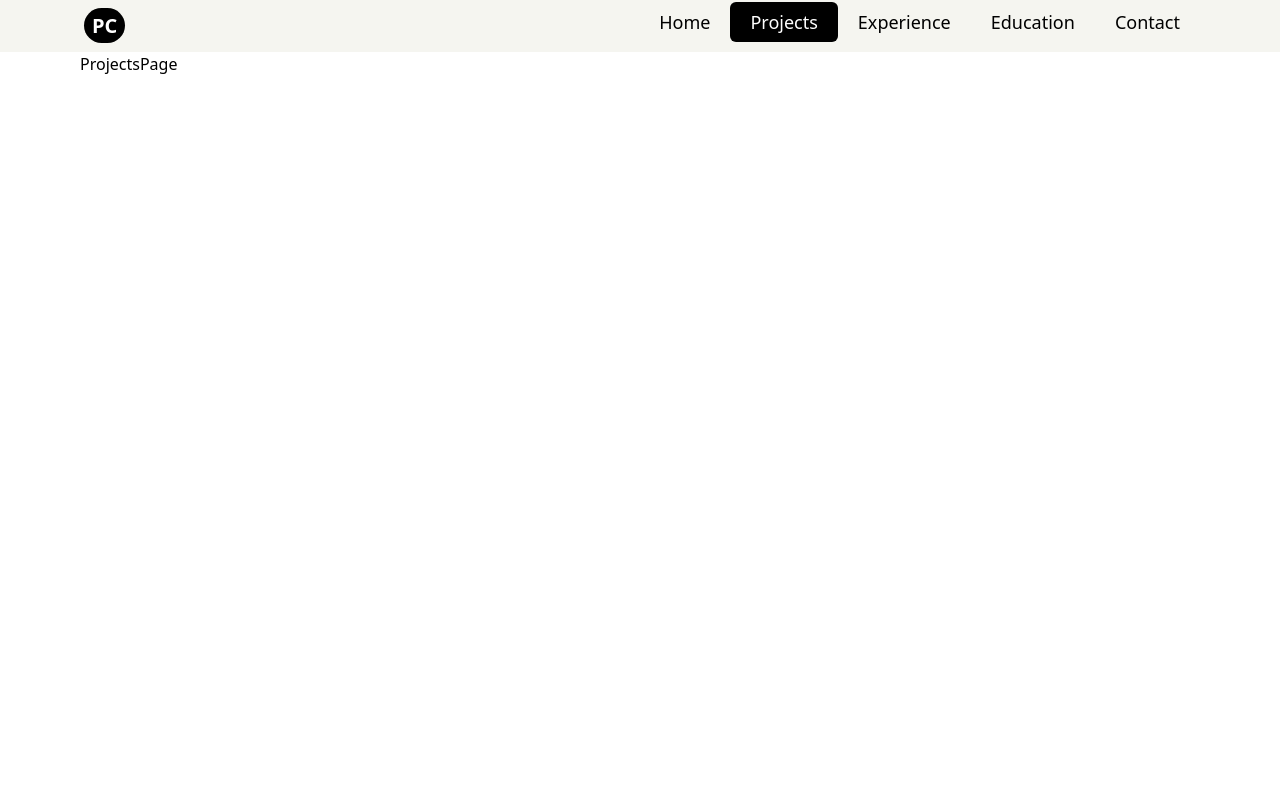
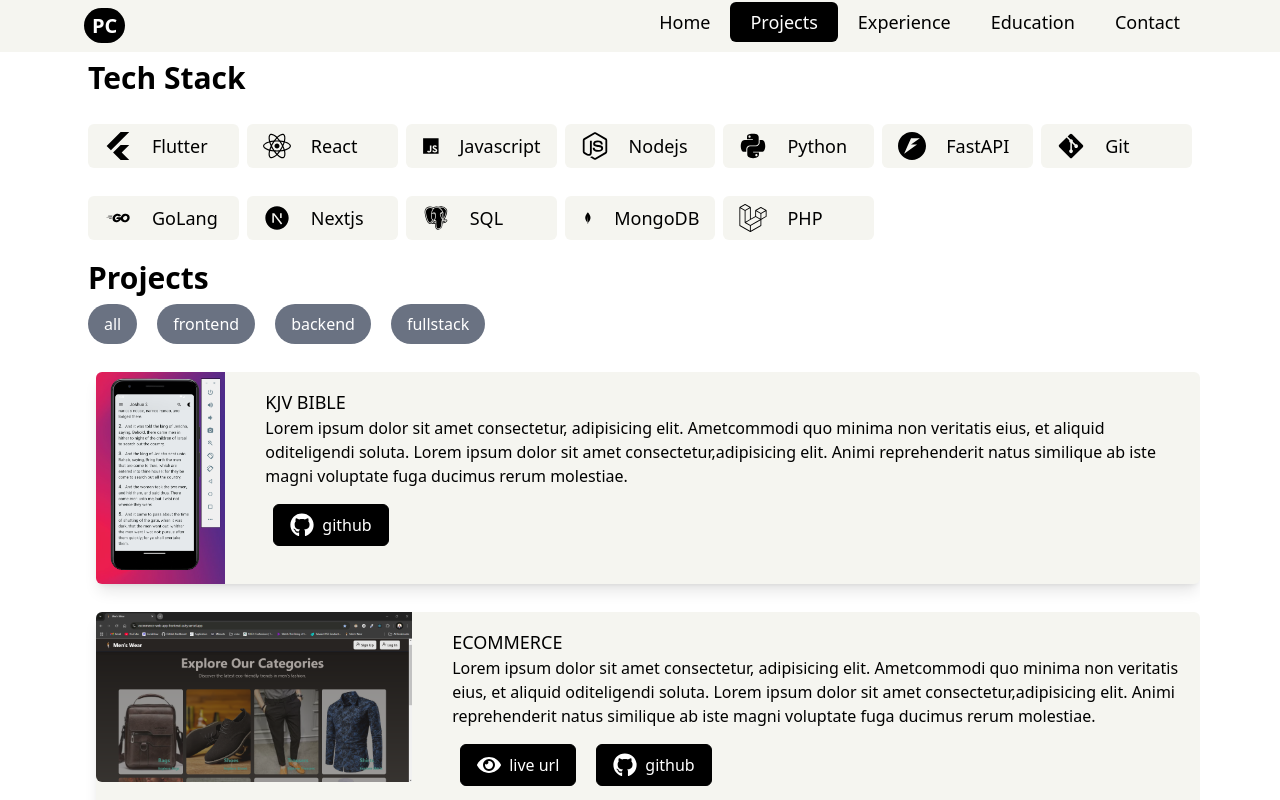
Before and after one commit to Chinokoo/portifolio-frontend, a React (Vite) app: page /projects in a window 1280 px wide. Shown: the top 800 px of the page. Built offline with nearby package versions, Linux system fonts and the light colour scheme.

Commit message:
Finish Projects Page

```diff
--- a/src/components/home/ExperienceSection.jsx
+++ b/src/components/home/ExperienceSection.jsx
@@ -1,3 +1,6 @@
+import { FaArrowRightLong } from "react-icons/fa6";
+import { Link } from "react-router-dom";
+
 const experiences = [
   {
     role: "DCHSA",
@@ -32,10 +35,12 @@
 
 const ExperienceSection = () => {
   return (
-    <div className="w-full flex flex-col md:flex-row md:justify-center gap-10 mb-10">
+    <div>
+      <div className="w-full flex flex-col md:flex-row md:justify-center gap-10 mb-5">
         <h1 className="text-3xl font-bold text-center md:text-left  mt-2 hover:text-4xl">
           Experience
         </h1>
+        <div>
           <div className="grid grid-rows-3 gap-5">
             {experiences.map((experience) => (
               <div
@@ -48,7 +53,9 @@
                     <span className="font-bold italic  text-gray-500">
                       {experience.yearStarted} - {experience.yearEnded}
                     </span>
-                <p className="text-md text-gray-500">{experience.location}</p>
+                    <p className="text-md text-gray-500">
+                      {experience.location}
+                    </p>
                   </div>
                 </div>
                 <p>{experience.company}</p>
@@ -59,6 +66,17 @@
             ))}
           </div>
         </div>
+      </div>
+      <div className="w-full flex justify-end mb-10 px-2">
+        <Link
+          className="text-sm text-gray-400 flex flex-row gap-2 hover:text-gray-200"
+          to={"/experience"}
+        >
+          <p className="text-sm">my experiences</p>
+          <FaArrowRightLong size={20} />
+        </Link>
+      </div>
+    </div>
   );
 };
 
--- a/src/components/home/Projects.jsx
+++ b/src/components/home/Projects.jsx
@@ -1,5 +1,7 @@
 import { FaEye, FaGithub } from "react-icons/fa";
 import Header from "./Header";
+import { FaArrowRightLong } from "react-icons/fa6";
+import { Link } from "react-router-dom";
 
 const projects = [
   {
@@ -40,10 +42,10 @@
       {/* project section */}
       <div>
         <Header headingText={"Projects"} />
-        <div className="w-full grid grid-cols-1 md:grid-cols-2 lg:grid-cols-3 gap-3">
+        <div className="w-full grid grid-cols-1 md:grid-cols-2 lg:grid-cols-3 gap-5">
           {projects.map((project) => (
             <div
-              className="card mb-5 shadow-md bg-[#F5F5F0] w-full  px-5 py-2 m-2 rounded-md"
+              className="card mb-5 shadow-md bg-[#F5F5F0] w-full  px-5 py-2 mt-2 rounded-md"
               key={project.name}
             >
               <div className="w-full max-h-[800px]">
@@ -87,6 +89,15 @@
             </div>
           ))}
         </div>
+        <div className="w-full flex justify-end mb-10 px-2">
+          <Link
+            className="text-sm text-gray-400 flex flex-row gap-2 hover:text-gray-200"
+            to={"/projects"}
+          >
+            <p className="text-sm">All Projects</p>
+            <FaArrowRightLong size={20} />
+          </Link>
+        </div>
       </div>
     </div>
   );
--- a/src/pages/HomePage.jsx
+++ b/src/pages/HomePage.jsx
@@ -8,7 +8,7 @@
   return (
     <>
       {/* hero section container -start */}
-      <div className="w-full h-[80%] flex flex-col md:flex-row md:justify-center gap-20 mb-10 ">
+      <div className="w-full h-[80%] flex flex-col md:flex-row md:justify-center gap-20 mb-10 overflow-hidden ">
         <div className="text-center md:text-left  flex flex-col  justify-center">
           {/* hero text */}
           <h1 className="text-5xl font-bold mb-5 mt-2 hover:text-6xl cursor-pointer">
--- a/src/pages/ProjectsPage.jsx
+++ b/src/pages/ProjectsPage.jsx
@@ -1,7 +1,204 @@
-import React from "react";
+import { FaPython, FaGitAlt, FaEye, FaGithub, FaLaravel } from "react-icons/fa";
+import { FaFlutter, FaReact, FaNodeJs } from "react-icons/fa6";
+import { IoLogoJavascript } from "react-icons/io5";
+import { SiFastapi } from "react-icons/si";
+import { BiLogoGoLang, BiLogoPostgresql, BiLogoMongodb } from "react-icons/bi";
+import { RiNextjsFill } from "react-icons/ri";
+
+const projects = [
+  {
+    name: "KJV BIBLE",
+    image: "/images/kjv.png",
+    type: "frontend",
+    date: "October 2023",
+    githubUrl: "https://github.com/Chinokoo",
+    liveUrl: "",
+    description:
+      "Lorem ipsum dolor sit amet consectetur, adipisicing elit. Ametcommodi quo minima non veritatis eius, et aliquid oditeligendi soluta. Lorem ipsum dolor sit amet consectetur,adipisicing elit. Animi reprehenderit natus similique ab iste magni voluptate fuga ducimus rerum molestiae.",
+  },
+  {
+    name: "ECOMMERCE",
+    image: "/images/mens_wear_screenshot.png",
+    type: "frontend",
+    date: "October 2023",
+    githubUrl: "https://github.com/Chinokoo",
+    liveUrl: "https://ecommerce-web-app-frontend-ashy.vercel.app/",
+    description:
+      "Lorem ipsum dolor sit amet consectetur, adipisicing elit. Ametcommodi quo minima non veritatis eius, et aliquid oditeligendi soluta. Lorem ipsum dolor sit amet consectetur,adipisicing elit. Animi reprehenderit natus similique ab iste magni voluptate fuga ducimus rerum molestiae.",
+  },
+  {
+    name: "PETER GAMES",
+    image: "/images/peter-games.png",
+    type: "frontend",
+    date: "October 2023",
+    githubUrl: "https://github.com/Chinokoo",
+    liveUrl: "https://ecommerce-web-app-frontend-ashy.vercel.app/",
+    description:
+      "Lorem ipsum dolor sit amet consectetur, adipisicing elit. Ametcommodi quo minima non veritatis eius, et aliquid oditeligendi soluta. Lorem ipsum dolor sit amet consectetur,adipisicing elit. Animi reprehenderit natus similique ab iste magni voluptate fuga ducimus rerum molestiae.",
+  },
+  {
+    name: "PETER GAMES",
+    image: "/images/peter-games.png",
+    type: "frontend",
+    date: "October 2023",
+    githubUrl: "https://github.com/Chinokoo",
+    liveUrl: "https://ecommerce-web-app-frontend-ashy.vercel.app/",
+    description:
+      "Lorem ipsum dolor sit amet consectetur, adipisicing elit. Ametcommodi quo minima non veritatis eius, et aliquid oditeligendi soluta. Lorem ipsum dolor sit amet consectetur,adipisicing elit. Animi reprehenderit natus similique ab iste magni voluptate fuga ducimus rerum molestiae.",
+  },
+  {
+    name: "PETER GAMES",
+    image: "/images/peter-games.png",
+    type: "frontend",
+    date: "October 2023",
+    githubUrl: "https://github.com/Chinokoo",
+    liveUrl: "https://ecommerce-web-app-frontend-ashy.vercel.app/",
+    description:
+      "Lorem ipsum dolor sit amet consectetur, adipisicing elit. Ametcommodi quo minima non veritatis eius, et aliquid oditeligendi soluta. Lorem ipsum dolor sit amet consectetur,adipisicing elit. Animi reprehenderit natus similique ab iste magni voluptate fuga ducimus rerum molestiae.",
+  },
+  {
+    name: "PETER GAMES",
+    image: "/images/peter-games.png",
+    type: "frontend",
+    date: "October 2023",
+    githubUrl: "https://github.com/Chinokoo",
+    liveUrl: "https://ecommerce-web-app-frontend-ashy.vercel.app/",
+    description:
+      "Lorem ipsum dolor sit amet consectetur, adipisicing elit. Ametcommodi quo minima non veritatis eius, et aliquid oditeligendi soluta. Lorem ipsum dolor sit amet consectetur,adipisicing elit. Animi reprehenderit natus similique ab iste magni voluptate fuga ducimus rerum molestiae.",
+  },
+];
+
+const skills = [
+  {
+    name: "Flutter",
+    icon: FaFlutter,
+  },
+  {
+    name: "React",
+    icon: FaReact,
+  },
+  {
+    name: "Javascript",
+    icon: IoLogoJavascript,
+  },
+  {
+    name: "Nodejs",
+    icon: FaNodeJs,
+  },
+  {
+    name: "Python",
+    icon: FaPython,
+  },
+  {
+    name: "FastAPI",
+    icon: SiFastapi,
+  },
+  {
+    name: "Git",
+    icon: FaGitAlt,
+  },
+  {
+    name: "GoLang",
+    icon: BiLogoGoLang,
+  },
+  {
+    name: "Nextjs",
+    icon: RiNextjsFill,
+  },
+  {
+    name: "SQL",
+    icon: BiLogoPostgresql,
+  },
+  {
+    name: "MongoDB",
+    icon: BiLogoMongodb,
+  },
+  {
+    name: "PHP",
+    icon: FaLaravel,
+  },
+];
 
 const ProjectsPage = () => {
-  return <div>ProjectsPage</div>;
+  return (
+    <div className="overflow-hidden w-full">
+      <div className="mb-5">
+        <h1 className=" text-3xl font-bold mb-2 px-2 mt-2 hover:text-4xl">
+          Tech Stack
+        </h1>
+        <div className="grid grid-cols-3 md:grid-cols-5 lg:grid-cols-7 gap-2 mx-2">
+          {skills.map((skill) => (
+            <div
+              className="bg-[#F5F5F0] hover:bg-black hover:text-white rounded-md px-4 py-2 mt-5  flex gap-5"
+              key={skill.id}
+            >
+              <skill.icon className="h-7 w-7" />
+              <h1 className="text-lg font-medium">{skill.name}</h1>
+            </div>
+          ))}
+        </div>
+      </div>
+      <div>
+        <h1 className=" text-3xl font-bold mb-2 px-2 mt-2 hover:text-4xl">
+          Projects
+        </h1>
+        <div className="flex gap-5 px-2">
+          <span className="px-4 py-2 bg-gray-500 rounded-full text-white">
+            all
+          </span>
+          <span className="px-4 py-2 bg-gray-500 rounded-full text-white">
+            frontend
+          </span>
+          <span className="px-4 py-2 bg-gray-500 rounded-full text-white">
+            backend
+          </span>
+          <span className="px-4 py-2 bg-gray-500 rounded-full text-white">
+            fullstack
+          </span>
+        </div>
+        <div className="w-full flex  flex-col px-2 gap-5 my-5 mx-2">
+          {projects.map((project) => (
+            <div
+              className="flex flex-col bg-[#F5F5F0] hover:bg-gray-500 shadow-lg hover:text-white md:flex-row gap-5  mt-2 rounded-md"
+              key={project.name}
+            >
+              <div>
+                <img
+                  className="w-full md:w-full max-h-122  rounded-l-md  object-cover"
+                  src={project.image}
+                  alt={project.name}
+                />
+              </div>
+              <div className="px-5 py-4">
+                <h2 className="text-lg font-medium">{project.name}</h2>
+                <p className="">{project.description}</p>
+                <div className="flex gap-5 px-2 py-4">
+                  {project.liveUrl && (
+                    <a
+                      target="_blank"
+                      href={project.liveUrl}
+                      className="bg-black text-white px-4 py-2 hover:bg-white hover:text-black border border-black rounded-md flex flex-row gap-2"
+                    >
+                      <FaEye size={24} />
+                      live url
+                    </a>
+                  )}
+                  <a
+                    target="_blank"
+                    href={project.githubUrl}
+                    className="bg-black text-white px-4 py-2 hover:bg-white hover:text-black border border-black rounded-md flex flex-row gap-2"
+                  >
+                    <FaGithub size={24} />
+                    github
+                  </a>
+                </div>
+              </div>
+            </div>
+          ))}
+        </div>
+      </div>
+    </div>
+  );
 };
 
 export default ProjectsPage;
```
Lines whose indentation alone changed are shown as unchanged.
